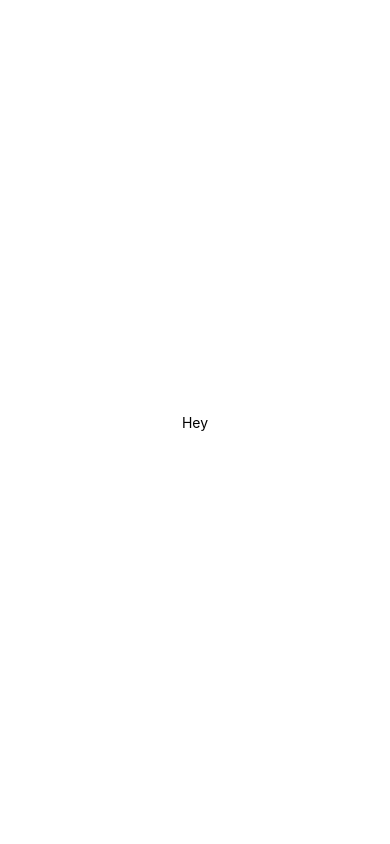
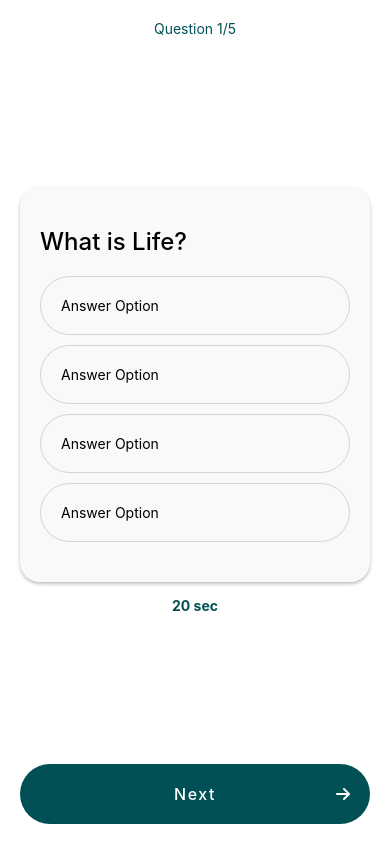
Before and after one commit to donxito/quiz-react-native, a React Native app: screen / in a window 390 px wide. Built offline with nearby package versions, Linux system fonts and the light colour scheme.

Commit message:
setup UI

```diff
--- a/App.tsx
+++ b/App.tsx
@@ -1,20 +1,11 @@
 import { StatusBar } from "expo-status-bar";
-import { StyleSheet, Text, View } from "react-native";
+import QuizScreen from "./src/app/QuizScreen";
 
 export default function App() {
   return (
-    <View style={styles.container}>
-      <Text>Hey</Text>
+    <>
+      <QuizScreen />
       <StatusBar style="auto" />
-    </View>
+    </>
   );
 }
-
-const styles = StyleSheet.create({
-  container: {
-    flex: 1,
-    backgroundColor: "#fff",
-    alignItems: "center",
-    justifyContent: "center",
-  },
-});
--- /dev/null
+++ b/src/app/QuizScreen.tsx
@@ -0,0 +1,85 @@
+// https://reactnative.dev/docs/pressable
+
+import { View, Text, StyleSheet, SafeAreaView, Pressable } from "react-native";
+import { FontAwesome6 } from "@expo/vector-icons";
+import QuestionCard from "../components/QuestionCard";
+
+export default function QuizScreen() {
+  const handleNext = () => {
+    console.warn("pressed next");
+  };
+
+  return (
+    <SafeAreaView style={styles.page}>
+      <View style={styles.container}>
+        {/* Header */}
+        <View style={styles.header}>
+          <Text style={styles.title}>Question 1/5</Text>
+        </View>
+
+        {/* Question Card */}
+        <View>
+          <QuestionCard />
+          <Text style={styles.time}>20 sec</Text>
+        </View>
+
+        {/* Footer */}
+        <Pressable
+          onPress={handleNext}
+          onLongPress={() => console.warn("long press")}
+          style={styles.button}
+        >
+          <Text style={styles.buttonText}>Next</Text>
+          <FontAwesome6
+            name="arrow-right"
+            size={16}
+            color="white"
+            style={styles.buttonIcon}
+          />
+        </Pressable>
+      </View>
+    </SafeAreaView>
+  );
+}
+
+const styles = StyleSheet.create({
+  page: {
+    flex: 1,
+    backgroundColor: "#fff",
+  },
+  container: {
+    flex: 1, // take all the available space
+    //alignItems: "center",
+    padding: 20,
+    justifyContent: "space-between",
+  },
+  header: {},
+  title: {
+    textAlign: "center",
+    color: "#005055",
+  },
+  time: {
+    textAlign: "center",
+    color: "#005055",
+    marginTop: 15,
+    fontWeight: "bold",
+  },
+  button: {
+    backgroundColor: "#005055",
+    padding: 20,
+    borderRadius: 100,
+    alignItems: "center",
+    justifyContent: "center",
+  },
+  buttonText: {
+    textAlign: "center",
+    color: "white",
+    fontWeight: "500",
+    fontSize: 16,
+    letterSpacing: 1.5,
+  },
+  buttonIcon: {
+    position: "absolute",
+    right: 20,
+  },
+});
--- /dev/null
+++ b/src/components/AnswerOption.tsx
@@ -0,0 +1,18 @@
+import { View, Text, StyleSheet } from "react-native";
+
+export default function AnswerOption() {
+  return (
+    <View style={styles.container}>
+      <Text>Answer Option</Text>
+    </View>
+  );
+}
+
+const styles = StyleSheet.create({
+  container: {
+    borderWidth: 1,
+    borderColor: "lightgrey",
+    padding: 20,
+    borderRadius: 100,
+  },
+});
--- /dev/null
+++ b/src/components/QuestionCard.tsx
@@ -0,0 +1,42 @@
+import { View, Text, StyleSheet } from "react-native";
+import AnswerOption from "./AnswerOption";
+
+export default function QuestionCard() {
+  return (
+    <View style={styles.QuestionCard}>
+      <Text style={styles.question}>What is Life?</Text>
+
+      <View style={{ gap: 10 }}>
+        <AnswerOption />
+        <AnswerOption />
+        <AnswerOption />
+        <AnswerOption />
+      </View>
+    </View>
+  );
+}
+
+const styles = StyleSheet.create({
+  QuestionCard: {
+    backgroundColor: "#f9f9f9", // light grey background for the card
+    padding: 20,
+    paddingVertical: 40,
+    borderRadius: 20,
+    gap: 20,
+
+    // shadows
+    shadowColor: "#000",
+    shadowOffset: {
+      width: 0,
+      height: 2,
+    },
+    shadowOpacity: 0.25,
+    shadowRadius: 3.84,
+
+    elevation: 5,
+  },
+  question: {
+    fontSize: 24,
+    fontWeight: "500",
+  },
+});
```
